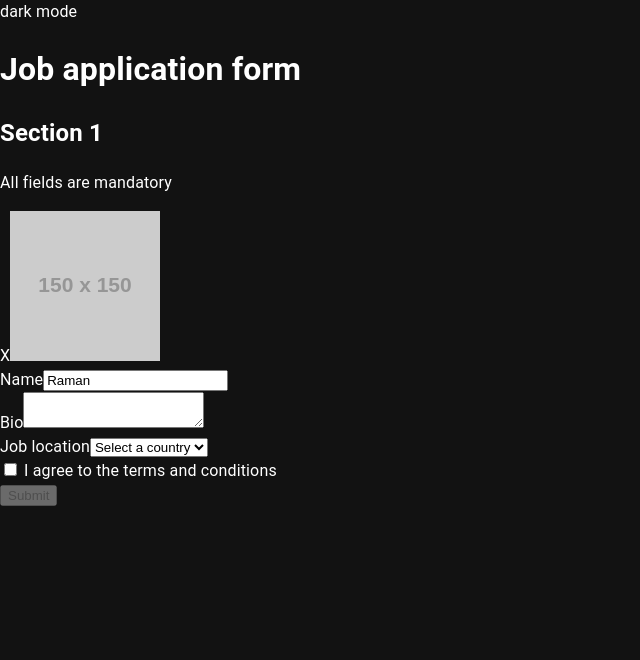
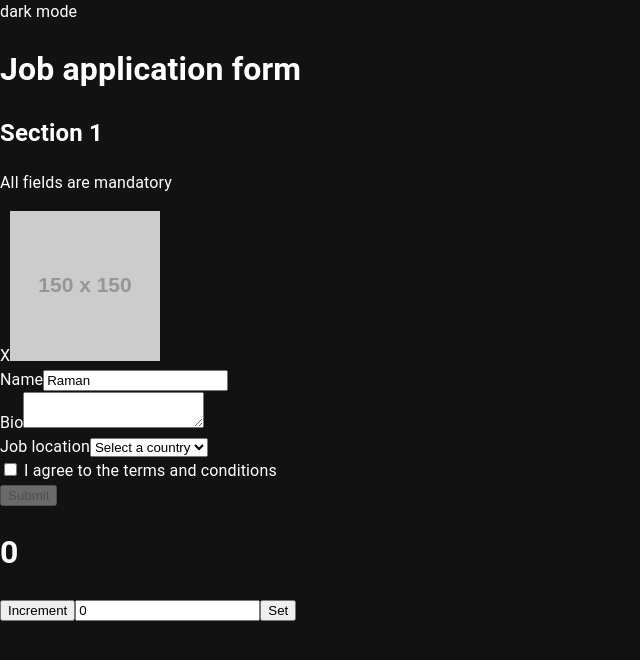
Before and after one commit to ramansrsta/react-testing-library-implementation, a React (Create React App) app: page / in a window 1280 px wide. Shown: the top 660 px of the page, without its empty margins (0-640 px from the left). Built offline with nearby package versions, Linux system fonts and the light colour scheme.

Commit message:
Test Aded for Pre commint

```diff
--- a/src/App.tsx
+++ b/src/App.tsx
@@ -2,6 +2,7 @@ import React from "react";
 import { AppProviders } from "./providers/AppProviders";
 import { MuiMode } from "./components/mui/MuiMode";
 import { Application } from "./components/application/Application";
+import { Counter } from "./components/counter/Counter";
 
 function App() {
   return (
@@ -9,6 +10,7 @@ function App() {
       <div className="App">
         <MuiMode />
         <Application />
+        <Counter />
       </div>
     </AppProviders>
   );
```
